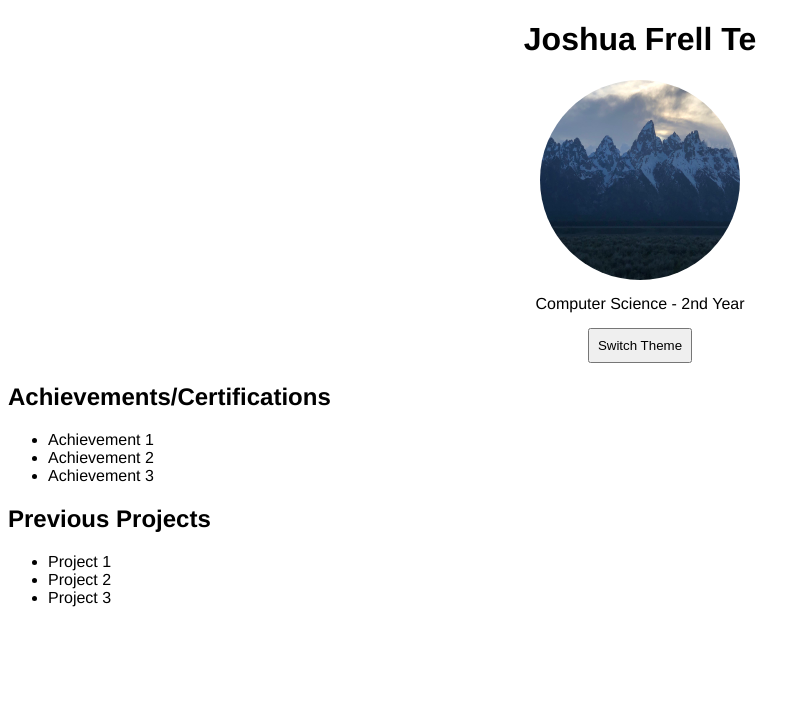
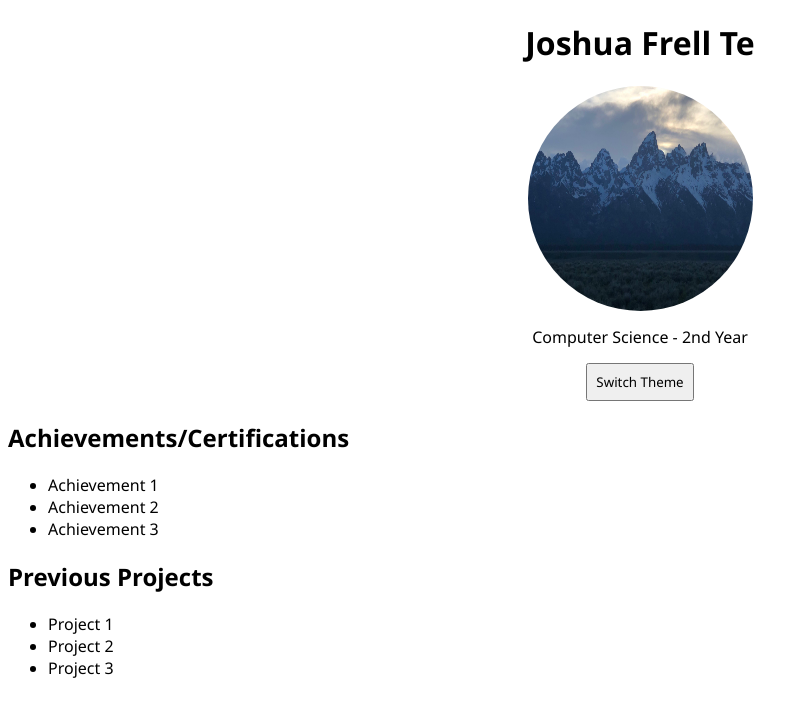
Before and after one commit to joshuafrellte/IT103-FA1-portfolio, a plain HTML site: page index.html in a window 1280 px wide. Shown: the whole page, without its empty margins (0-811 px from the left). Drawn offline with Linux system fonts and the light colour scheme.

Commit message:
condensed css rules

```diff
--- a/index.html
+++ b/index.html
@@ -14,20 +14,23 @@
         <button id="switchThemeBtn">Switch Theme</button>
     </header>
 
+    <section id="achievements">
           <h2>Achievements/Certifications</h2>
         <ul>
             <li>Achievement 1</li>
             <li>Achievement 2</li>
             <li>Achievement 3</li>
         </ul>
+    </section>
 
+    <section id="projects">
         <h2>Previous Projects</h2>
         <ul>
             <li>Project 1</li>
             <li>Project 2</li>
             <li>Project 3</li>
         </ul>
-
+    </section>
     <script src="script.js"></script>
 </body>
 </html>
--- a/script.js
+++ b/script.js
@@ -1,6 +1,5 @@
 const switchThemeBtn = document.getElementById('switchThemeBtn');
-const body = document.body;
 
 switchThemeBtn.onclick = function() {
-    body.classList.toggle('darkMode');
+    document.body.classList.toggle('darkMode');
 }
--- a/style.css
+++ b/style.css
@@ -1,5 +1,5 @@
-body {
-    font-family: Helvetica, Arial, sans-serif;
+* {
+    font-family: 'Segoe UI', Helvetica, Arial, sans-serif;
 }
 
 header {
@@ -7,15 +7,11 @@ header {
     margin: 0 auto;
 }
 
-header h1 {
-    font-weight: bolder;
-}
-
 header img {
     display: block;
+    width: 225px;
+    aspect-ratio: 1/1;
     margin: 15px auto;
-    width: 200px;
-    aspect-ratio: 1/1;
     border-radius: 50%;
 }
 
```
Lines whose indentation alone changed are shown as unchanged.
